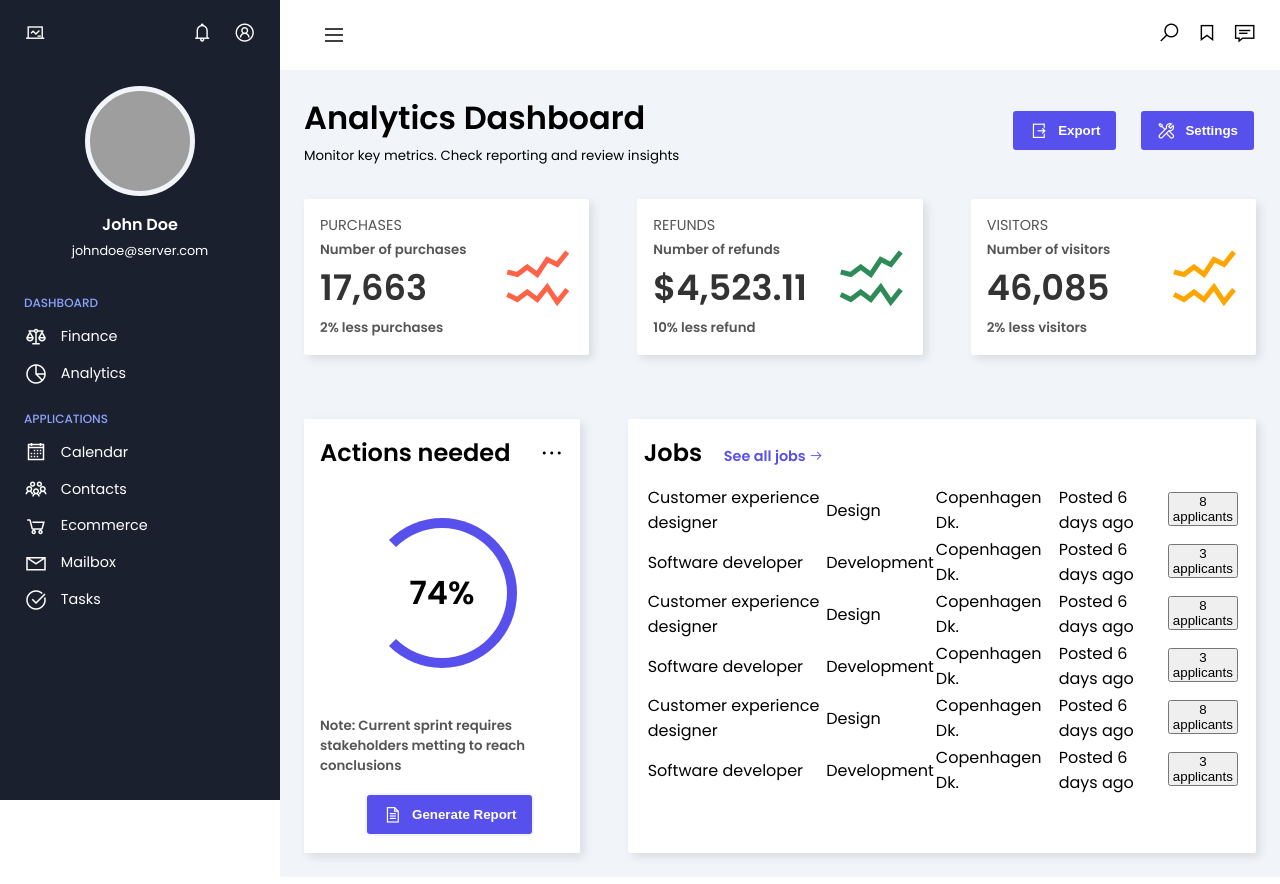
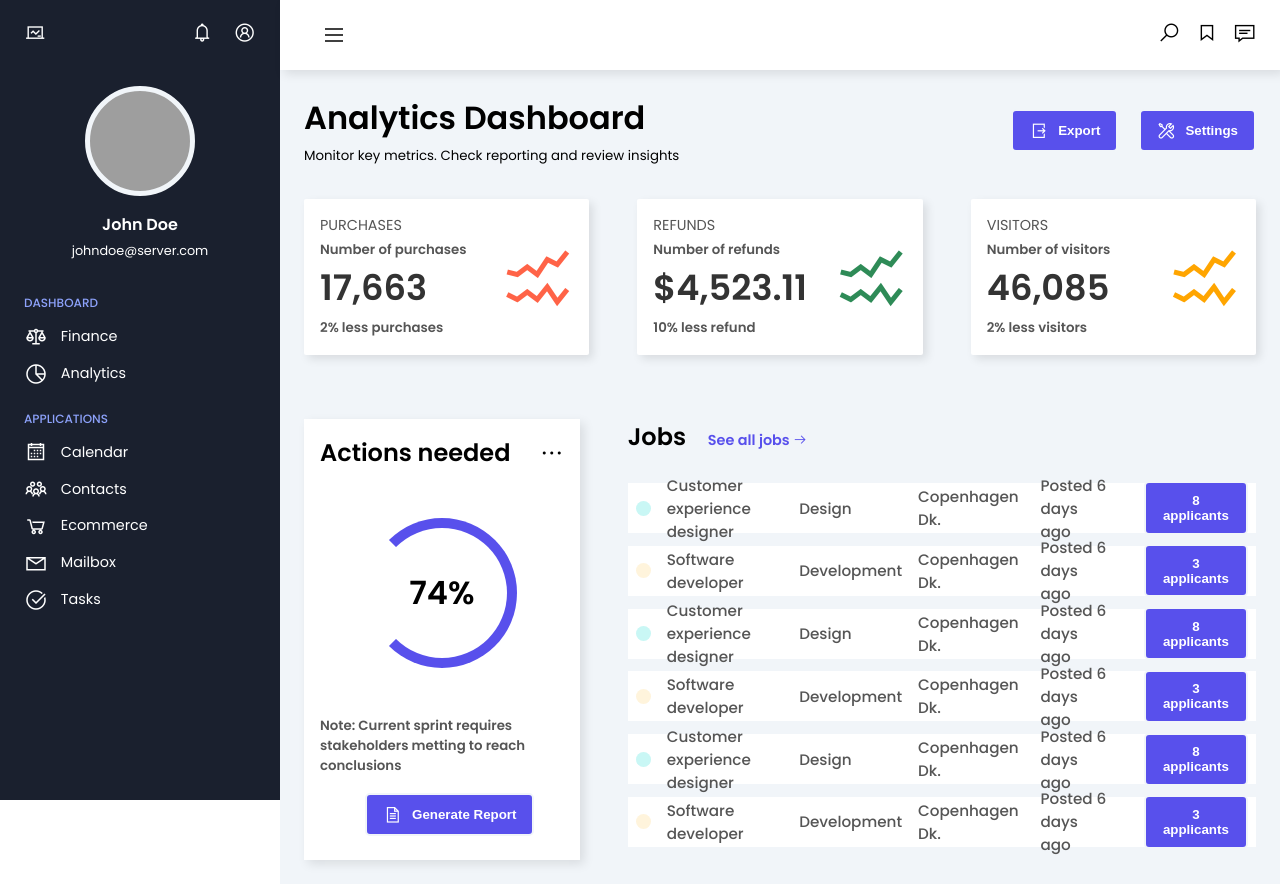
Before and after one commit to smarqueslopez/admin-dashboard, a website: page index.html in a window 1280 px wide. Drawn offline with nearby package versions, Linux system fonts and the light colour scheme; grey boxes are pictures that could not be loaded.

Commit message:
Adding jobs

```diff
--- a/index.html
+++ b/index.html
@@ -205,52 +205,52 @@
             <table>
               <tbody>
                 <tr>
-                  <td><span class="indicator"></span></td>
-                  <td>Customer experience designer</td>
-                  <td>Design</td>
-                  <td>Copenhagen Dk.</td>
-                  <td>Posted 6 days ago</td>
-                  <td><button>8 applicants</button></td>
+                  <td><div><span class="indicator"></span></div></td>
+                  <td><div>Customer experience designer</td></div>
+                  <td><div>Design</div></td>
+                  <td><div>Copenhagen Dk.</div></td>
+                  <td><div>Posted 6 days ago</div></td>
+                  <td><div><button>8 applicants</button></div></td>
                 </tr>
                 <tr>
-                  <td><span class="indicator"></span></td>
-                  <td>Software developer</td>
-                  <td>Development</td>
-                  <td>Copenhagen Dk.</td>
-                  <td>Posted 6 days ago</td>
-                  <td><button>3 applicants</button></td>
+                  <td><div><span class="indicator event"></span></div></td>
+                  <td><div>Software developer</div></td>
+                  <td><div>Development</div></td>
+                  <td><div>Copenhagen Dk.</div></td>
+                  <td><div>Posted 6 days ago</div></td>
+                  <td><div><button>3 applicants</button></div></td>
                 </tr>
                 <tr>
-                  <td><span class="indicator"></span></td>
-                  <td>Customer experience designer</td>
-                  <td>Design</td>
-                  <td>Copenhagen Dk.</td>
-                  <td>Posted 6 days ago</td>
-                  <td><button>8 applicants</button></td>
+                  <td><div><span class="indicator"></span></div></td>
+                  <td><div>Customer experience designer</td></div>
+                  <td><div>Design</div></td>
+                  <td><div>Copenhagen Dk.</div></td>
+                  <td><div>Posted 6 days ago</div></td>
+                  <td><div><button>8 applicants</button></div></td>
                 </tr>
                 <tr>
-                  <td><span class="indicator"></span></td>
-                  <td>Software developer</td>
-                  <td>Development</td>
-                  <td>Copenhagen Dk.</td>
-                  <td>Posted 6 days ago</td>
-                  <td><button>3 applicants</button></td>
+                  <td><div><span class="indicator event"></span></div></td>
+                  <td><div>Software developer</div></td>
+                  <td><div>Development</div></td>
+                  <td><div>Copenhagen Dk.</div></td>
+                  <td><div>Posted 6 days ago</div></td>
+                  <td><div><button>3 applicants</button></div></td>
                 </tr>
                 <tr>
-                  <td><span class="indicator"></span></td>
-                  <td>Customer experience designer</td>
-                  <td>Design</td>
-                  <td>Copenhagen Dk.</td>
-                  <td>Posted 6 days ago</td>
-                  <td><button>8 applicants</button></td>
+                  <td><div><span class="indicator"></span></div></td>
+                  <td><div>Customer experience designer</td></div>
+                  <td><div>Design</div></td>
+                  <td><div>Copenhagen Dk.</div></td>
+                  <td><div>Posted 6 days ago</div></td>
+                  <td><div><button>8 applicants</button></div></td>
                 </tr>
                 <tr>
-                  <td><span class="indicator"></span></td>
-                  <td>Software developer</td>
-                  <td>Development</td>
-                  <td>Copenhagen Dk.</td>
-                  <td>Posted 6 days ago</td>
-                  <td><button>3 applicants</button></td>
+                  <td><div><span class="indicator event"></span></div></td>
+                  <td><div>Software developer</div></td>
+                  <td><div>Development</div></td>
+                  <td><div>Copenhagen Dk.</div></td>
+                  <td><div>Posted 6 days ago</div></td>
+                  <td><div><button>3 applicants</button></div></td>
                 </tr>
               </tbody>
             </table>
--- a/styles/scss/_job.scss
+++ b/styles/scss/_job.scss
@@ -67,10 +67,40 @@
   }
 
   .grid {
-    @include card;
 
     table {
       width: 100%;
+      margin-top: 1rem;
+      border-collapse: collapse;
+
+      td {
+        div {
+          height: 50px;
+          padding: 0.5rem;
+          margin-bottom: .8rem;
+          display: flex;
+          align-items: center;
+          font-size: 0.95rem;
+          font-weight: 500;
+          color: $color-grey;
+          background: $color-white;
+        }
+      }
+
+      button {
+        @include button;
+      }
+
+      .indicator {
+        width: 15px;
+        height: 15px;
+        border-radius: 50%;
+        background: $color-ux;
+
+        &.event {
+          background: $color-dev;
+        }
+      }
     }
   }
 }
--- a/styles/scss/_main-content.scss
+++ b/styles/scss/_main-content.scss
@@ -2,11 +2,18 @@
   margin-left: $sidebar-width;
 
   header {
+    @include shadow;
     height: $header-height;
+    width: calc(100vw - #{$sidebar-width});
     padding: 1rem 1.5rem;
     display: flex;
     justify-content: space-between;
     align-items: center;
+    position: fixed;
+    top: 0;
+    left: $sidebar-width;
+    z-index: 10;
+    background: $color-white;
 
     .menu-toggle {
       label {
@@ -36,6 +43,7 @@
     padding: 1.5rem;
     min-height: calc(100vh - #{$header-height});
     background: $color-light-grey1;
+    margin-top: $header-height;
 
     .page-header {
       display: flex;
--- a/styles/scss/_variables.scss
+++ b/styles/scss/_variables.scss
@@ -16,6 +16,11 @@ $color-success: seagreen;
 $color-warning: orange;
 $color-danger: tomato;
 
+/* Status grid */
+$color-ux: #c9f7f5;
+$color-dev: #fff4dc;
+
+
 /* Avatar */
 $avatar-img: url('https://avatars.dicebear.com/api/male/1406.svg?b=%237af089&mood[]=happy');
 
```
Also changed, not shown: styles/index.css.
